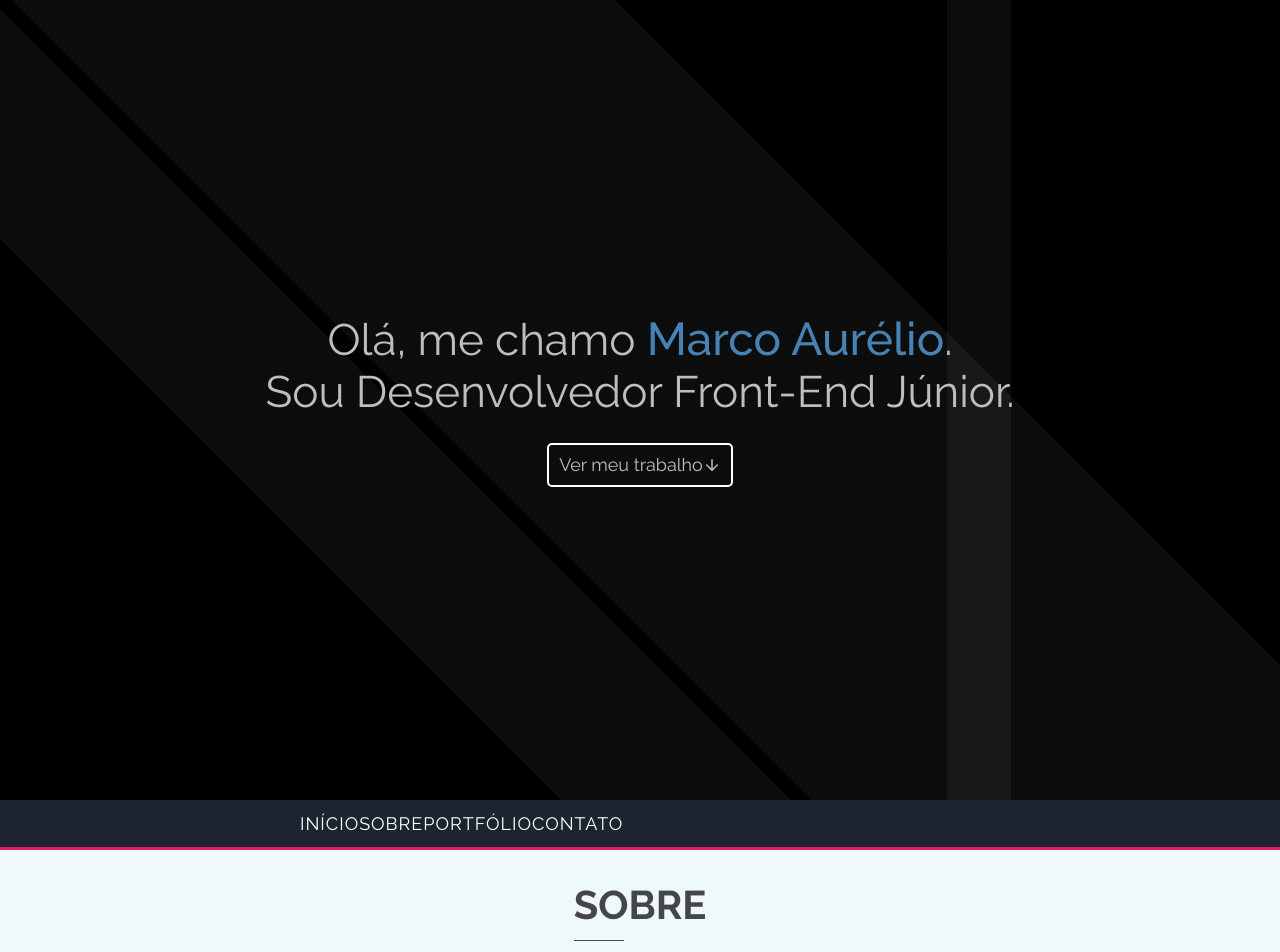
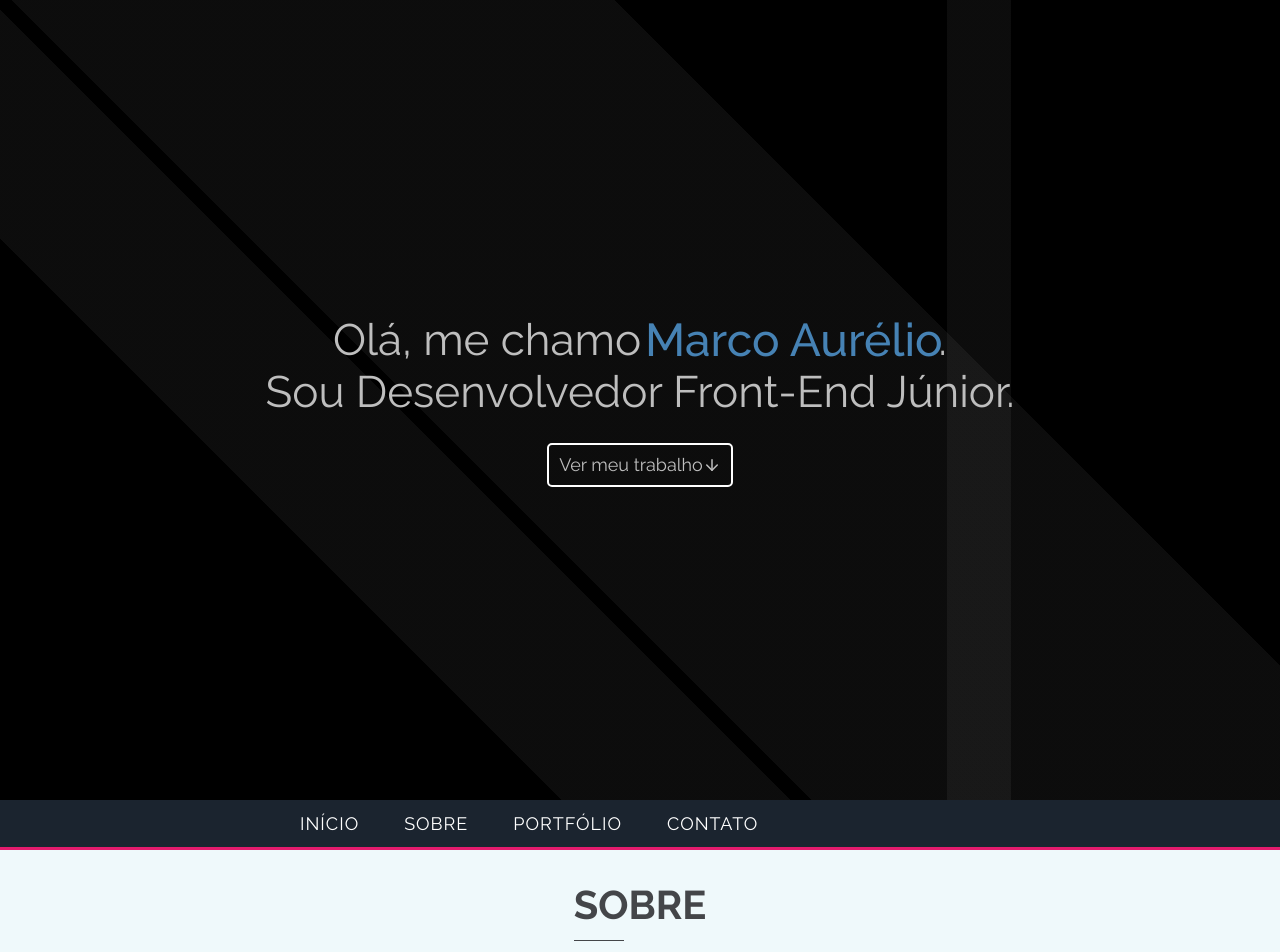
Before and after one commit to Marco-oli/Personal-website2.0, a React (Create React App) app: page / in a window 1280 px wide. Shown: the top 952 px of the page. Built offline with nearby package versions, Linux system fonts and the light colour scheme; no server answers.

Commit message:
Pequenas alterações

```diff
--- a/package.json
+++ b/package.json
@@ -11,6 +11,7 @@
     "react-dom": "^16.13.1",
     "react-icons": "^3.10.0",
     "react-scripts": "3.4.1",
+    "react-transition-group": "^4.4.1",
     "styled-components": "^5.1.1"
   },
   "scripts": {
--- a/src/components/NavBar/styles.js
+++ b/src/components/NavBar/styles.js
@@ -15,8 +15,7 @@ export const Container = styled.div`
 export const BoxNavBar = styled.div`
   display: flex;
   align-items: center;
-  justify-content: space-between;
-  width: 25%;
+  width: 90%;
   margin: 0 300px;
 
   li {
@@ -24,6 +23,7 @@ export const BoxNavBar = styled.div`
   }
 
   a {
+     margin-right: 45px;
      text-decoration: none;
      font-size: 18px;
      text-transform: uppercase;
--- a/src/pages/Home/index.js
+++ b/src/pages/Home/index.js
@@ -1,20 +1,30 @@
-import React from 'react';
+import React, { useState, useEffect } from 'react';
 
+// Styles, images, colors and Icons
 import * as S from './styles';
+import '../Home/animations.css';
 import { FiArrowDown } from 'react-icons/fi';
 
+//  Components
 import NavBar from '../../components/NavBar';
 
 const Home = () => {
+
+   const [showName, setShowName] = useState('hidden-name');
+
+   useEffect(() => {
+      window.onload = setShowName('show-name')
+   }, [])
 
    return (
       <>
          <S.Container id="Home">
             <S.Content>
-
                <S.Header>
                   <S.BoxTitle>
-                     <p>Olá, me chamo <span>Marco Aurélio</span>.</p>
+                     <p>Olá, me chamo
+                        <span className={showName}> Marco Aurélio</span>.
+                     </p>
                      <p>Sou Desenvolvedor Front-End Júnior.</p>
                   </S.BoxTitle>
 
--- a/src/pages/Home/styles.js
+++ b/src/pages/Home/styles.js
@@ -35,8 +35,9 @@ export const BoxTitle = styled.div`
    font-weight: 300;
 
    p {
+      display: flex;
+      justify-content: center;
       font-size: 44px;
-
    }
 
    span {
@@ -44,6 +45,7 @@ export const BoxTitle = styled.div`
       font-weight: 500;
       color: ${colors.blueStrong};
    }
+
 `;
 
 export const BoxButton = styled.a`
```
Also changed, not shown: src/globalStyles.js (line endings or trailing spaces), 1 other file (tests, documents, lock files or other folders).
